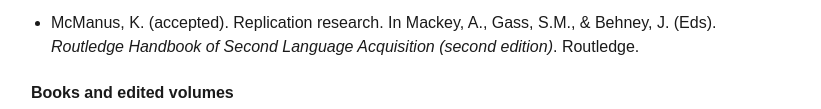
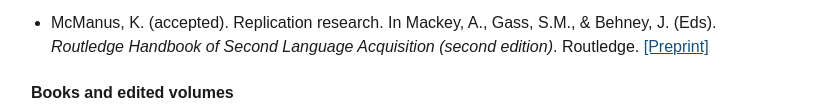
Before and after one commit to kmcmanusuk/kmcmanusuk.github.io, a plain HTML site: page publications.html in a window 1280 px wide. Shown: the part 553-662 px from the top of the page, without its empty margins (229-1050 px from the left). Drawn offline with Linux system fonts and the light colour scheme.

Commit message:
Update publications.html

```diff
--- a/publications.html
+++ b/publications.html
@@ -35,7 +35,7 @@
 
   <li>Kim, M. & McManus, K. (accepted). The design, measurement, and analysis of longitudinal learner corpus research: A methodological synthesis. <em>International Journal of Learner Corpus Research</em>. <a href="https://osf.io/preprints/psyarxiv/e5c2a_v4" target="_blank" rel="noreferrer noopener">[Preprint]</a></li>
 
-  <li>McManus, K. (accepted). Replication research. In Mackey, A., Gass, S.M., & Behney, J. (Eds). <em>Routledge Handbook of Second Language Acquisition (second edition)</em>. Routledge.</li>
+  <li>McManus, K. (accepted). Replication research. In Mackey, A., Gass, S.M., & Behney, J. (Eds). <em>Routledge Handbook of Second Language Acquisition (second edition)</em>. Routledge. <a href="https://osf.io/preprints/psyarxiv/ybz9a_v1" target="_blank" rel="noreferrer noopener">[Preprint]</a></li>
 </ul>
 
 <h4>Books and edited volumes</h4>
```
